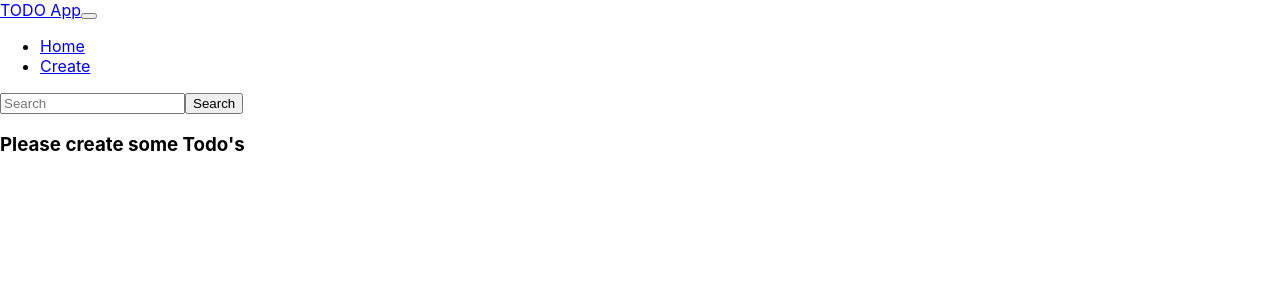
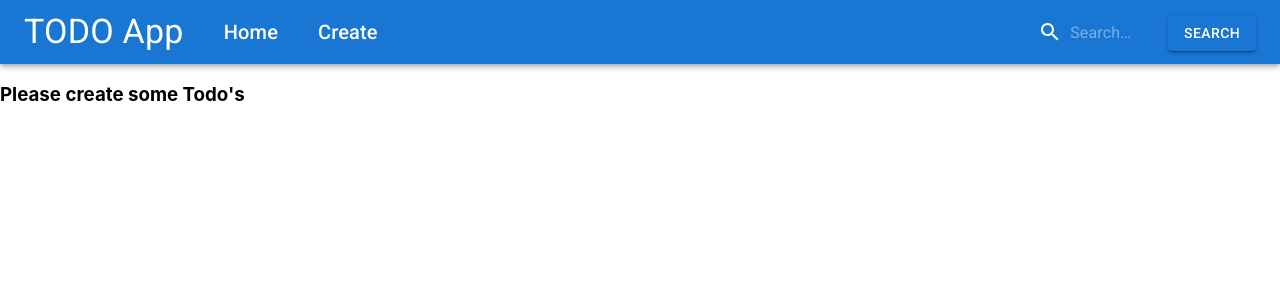
Before and after one commit to gaurangkeluskar22/React-TODO, a React (Create React App) app: page / in a window 1280 px wide. Shown: the top 300 px of the page. Built offline with nearby package versions, Linux system fonts and the light colour scheme.

Commit message:
Updated NavBar with MUI

```diff
--- a/src/Components/Header.js
+++ b/src/Components/Header.js
@@ -1,32 +1,107 @@
+import {
+  Box,
+  AppBar,
+  Toolbar,
+  IconButton,
+  Typography,
+  InputBase,
+  Button,
+  Grid,
+  Link,
+} from "@mui/material";
+import MenuIcon from "@mui/icons-material/Menu";
+import { styled, alpha } from "@mui/material/styles";
+import SearchIcon from "@mui/icons-material/Search";
 
+const Search = styled("div")(({ theme }) => ({
+  marginLeft: 0,
+  position: "relative",
+}));
 
-const Header= () =>{
-    return(
-        <>
-            <nav className="navbar navbar-expand-lg navbar-light bg-light">
-                <a className="navbar-brand" href="#">TODO App</a>
-                <button className="navbar-toggler" type="button" data-toggle="collapse" data-target="#navbarSupportedContent" aria-controls="navbarSupportedContent" aria-expanded="false" aria-label="Toggle navigation">
-                    <span className="navbar-toggler-icon"></span>
-                </button>
+const SearchIconWrapper = styled("div")(({ theme }) => ({
+  padding: theme.spacing(0, 2),
+  height: "100%",
+  position: "absolute",
+  display: "flex",
+  alignItems: "center",
+  justifyContent: "center",
+}));
 
-                <div className="collapse navbar-collapse" id="navbarSupportedContent">
-                    <ul className="navbar-nav mr-auto">
-                    <li className="nav-item active">
-                        <a className="nav-link" href="/">Home</a>
-                    </li>
-                    <li className="nav-item">
-                        <a className="nav-link" href="/Create">Create</a>
-                    </li>
-                    </ul>
-                    <form className="form-inline my-2 my-lg-0">
-                    <input className="form-control mr-sm-2" type="search" placeholder="Search" aria-label="Search"/>
-                    <button className="btn btn-success my-2 my-sm-0" type="submit">Search</button>
-                    </form>
-                </div>
-                </nav>
-        </>
-    )
+const StyledInputBase = styled(InputBase)(({ theme }) => ({
+  color: "inherit",
+  "& .MuiInputBase-input": {
+    padding: theme.spacing(1, 1, 1, 0),
+    // vertical padding + font size from searchIcon
+    paddingLeft: `calc(1em + ${theme.spacing(4)})`,
+    transition: theme.transitions.create("width"),
+    width: "100%",
+    [theme.breakpoints.up("xs")]: {
+      width: "10ch",
+    },
+    [theme.breakpoints.up("sm")]: {
+      width: "10ch",
+      "&:focus": {
+        width: "20ch",
+      },
+    },
+  },
+}));
 
-}
+const Header = () => {
+  return (
+    <>
+      <Box>
+        <AppBar position="static">
+          <Toolbar>
+            <Typography
+              variant="h4"
+              noWrap
+              component="div"
+              sx={{ display: { xs: "none", sm: "block" } }}
+            >
+              TODO App
+            </Typography>
+            <Typography
+              sx={{ display: { xs: "none", sm: "block" } }}
+              ml={5}
+              variant="h6"
+            >
+              <Link href="/" sx={{ color: "white", textDecoration: "none" }}>
+                Home
+              </Link>
+            </Typography>
+            <Typography
+              sx={{ flexGrow: 1, display: { xs: "none", sm: "block" } }}
+              ml={5}
+              variant="h6"
+            >
+              <Link
+                href="/Create"
+                sx={{ color: "white", textDecoration: "none" }}
+              >
+                Create
+              </Link>
+            </Typography>
+            <Search>
+              <SearchIconWrapper>
+                <SearchIcon />
+              </SearchIconWrapper>
+              <StyledInputBase
+                placeholder="Search…"
+                inputProps={{ "aria-label": "search" }}
+              />
+              <Button
+                variant="contained"
+                sx={{ "&:hover": { backgroundColor: "darkblue" } }}
+              >
+                Search
+              </Button>
+            </Search>
+          </Toolbar>
+        </AppBar>
+      </Box>
+    </>
+  );
+};
 
 export default Header;
```
